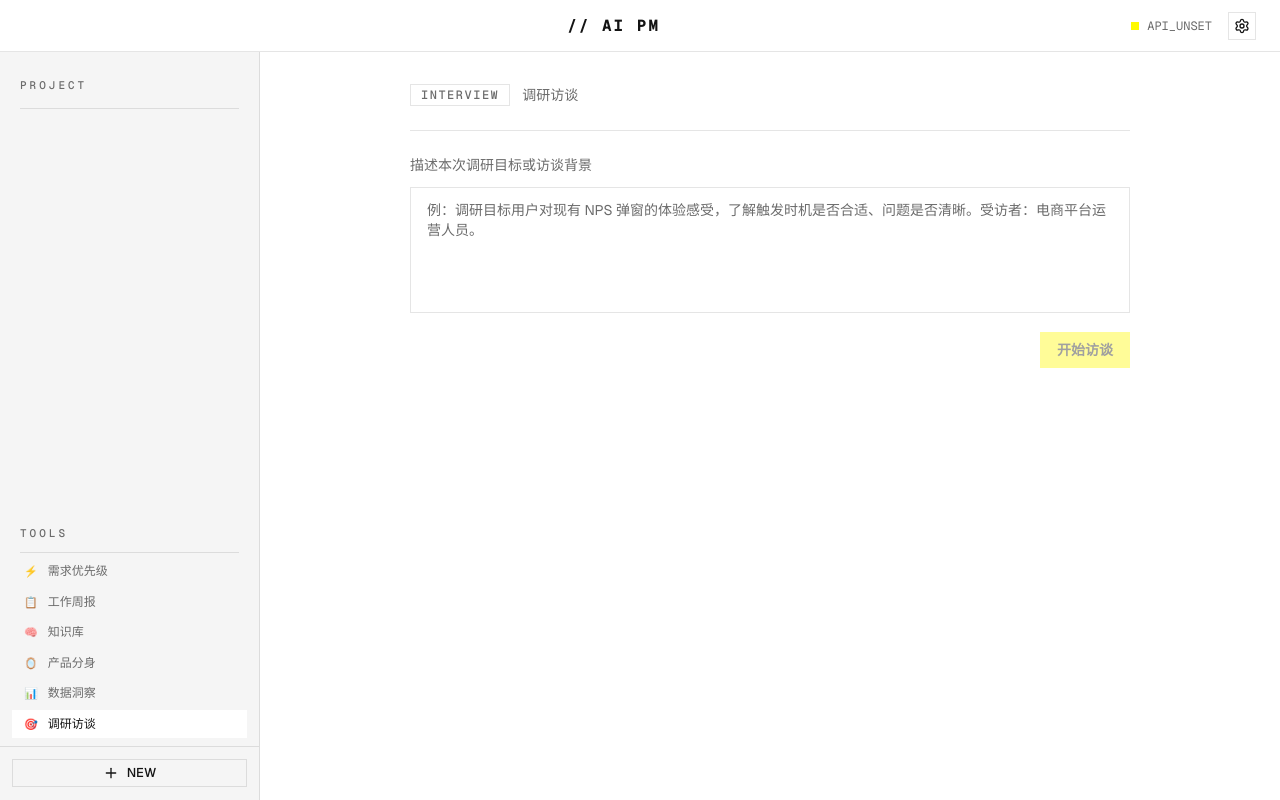
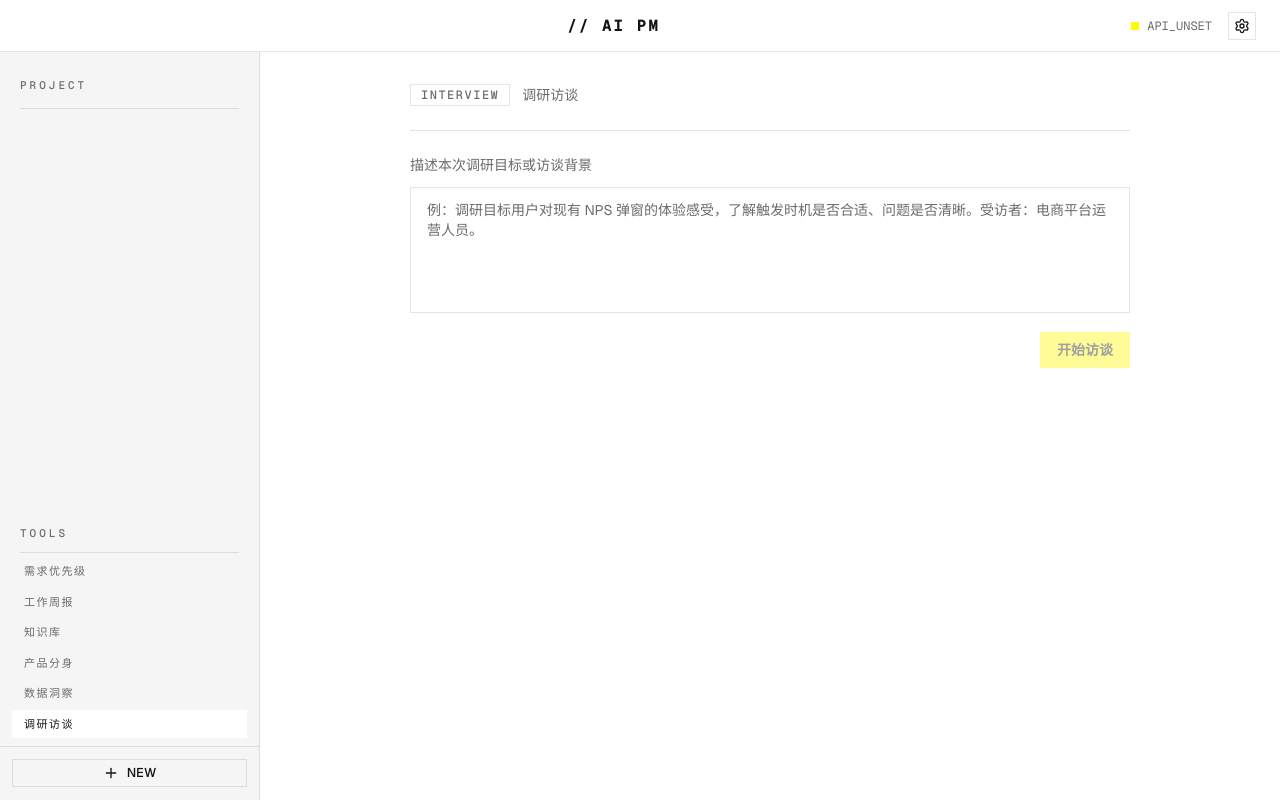
Before and after one commit to K3tty5555/AI_PM, a React (Vite) app in the folder app/: page /tools/interview in a window 1280 px wide. Built offline with nearby package versions, Linux system fonts and the light colour scheme.

Commit message:
style: remove emoji icons from TOOLS sidebar, use terminal typography

```diff
--- a/app/src/components/layout/Sidebar.tsx
+++ b/app/src/components/layout/Sidebar.tsx
@@ -29,12 +29,12 @@ const PHASE_LABELS: Record<string, string> = {
 }
 
 const TOOLS = [
-  { path: "/tools/priority",  label: "需求优先级", icon: "⚡" },
-  { path: "/tools/weekly",    label: "工作周报",   icon: "📋" },
-  { path: "/tools/knowledge", label: "知识库",     icon: "🧠" },
-  { path: "/tools/persona",   label: "产品分身",   icon: "🪞" },
-  { path: "/tools/data",      label: "数据洞察",   icon: "📊" },
-  { path: "/tools/interview", label: "调研访谈",   icon: "🎯" },
+  { path: "/tools/priority",  label: "需求优先级" },
+  { path: "/tools/weekly",    label: "工作周报"   },
+  { path: "/tools/knowledge", label: "知识库"     },
+  { path: "/tools/persona",   label: "产品分身"   },
+  { path: "/tools/data",      label: "数据洞察"   },
+  { path: "/tools/interview", label: "调研访谈"   },
 ]
 
 function Sidebar({ projects, activeProjectId, onNewProject }: SidebarProps) {
@@ -151,8 +151,9 @@ function Sidebar({ projects, activeProjectId, onNewProject }: SidebarProps) {
                     : "text-[var(--text-muted)] hover:bg-[var(--background)]/60 hover:text-[var(--dark)]"
                 )}
               >
-                <span className="text-[11px]">{tool.icon}</span>
-                <span className="text-xs">{tool.label}</span>
+                <span className="font-terminal text-[11px] uppercase tracking-[1.5px]">
+                  {tool.label}
+                </span>
               </button>
             </li>
           ))}
```
